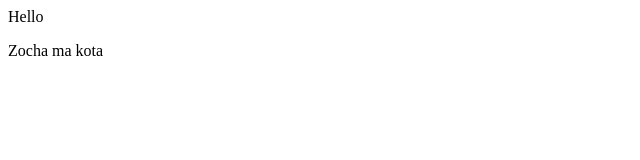
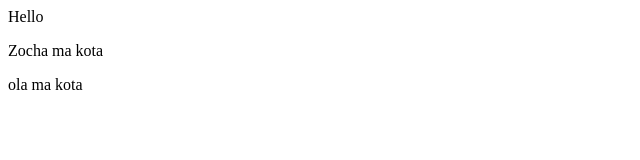
Before and after one commit to wirowka/demo_repo, a plain HTML site: page index.html in a window 1280 px wide. Shown: the full height of the page, 0-640 px from the left. Drawn offline with Linux system fonts and the light colour scheme.

Commit message:
another test

```diff
--- a/index.html
+++ b/index.html
@@ -1,2 +1,3 @@
 <div>Hello</div>
 <p>Zocha ma kota</p>
+<p>ola ma kota</p>
```
